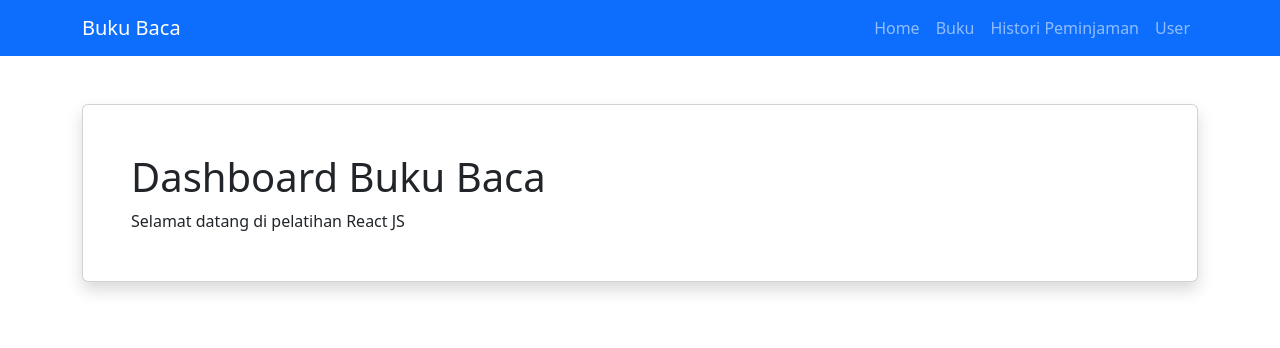
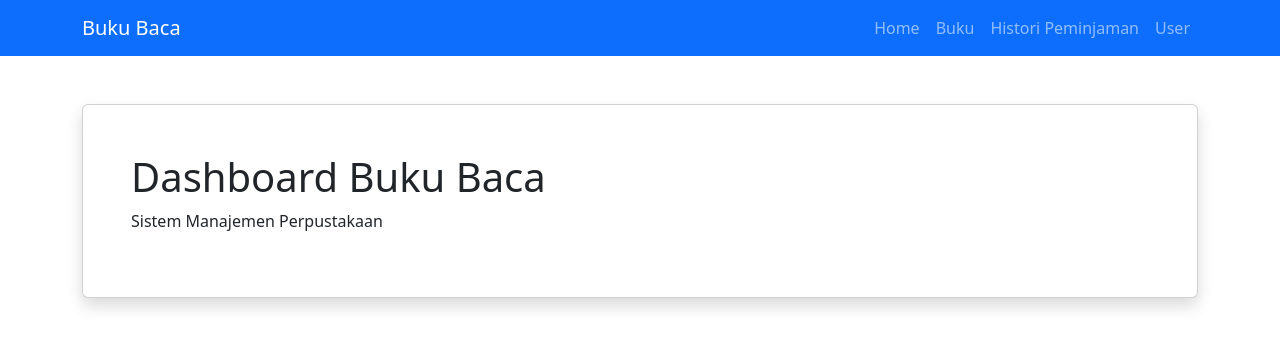
Before and after one commit to zvn7/bukubaca, a React (Create React App) app: page / in a window 1280 px wide. Shown: the top 348 px of the page. Built offline with nearby package versions, Linux system fonts and the light colour scheme.

Commit message:
Update Dashboard

```diff
--- a/src/pages/Dashboard/Index.js
+++ b/src/pages/Dashboard/Index.js
@@ -11,7 +11,7 @@ class Home extends Component {
                         <h1>Dashboard Buku Baca</h1>
                     </div>
                     <div className="content">
-                        Selamat datang di pelatihan React JS
+                        <p>Sistem Manajemen Perpustakaan</p>
                     </div>
                 </div>
             </div>
```
